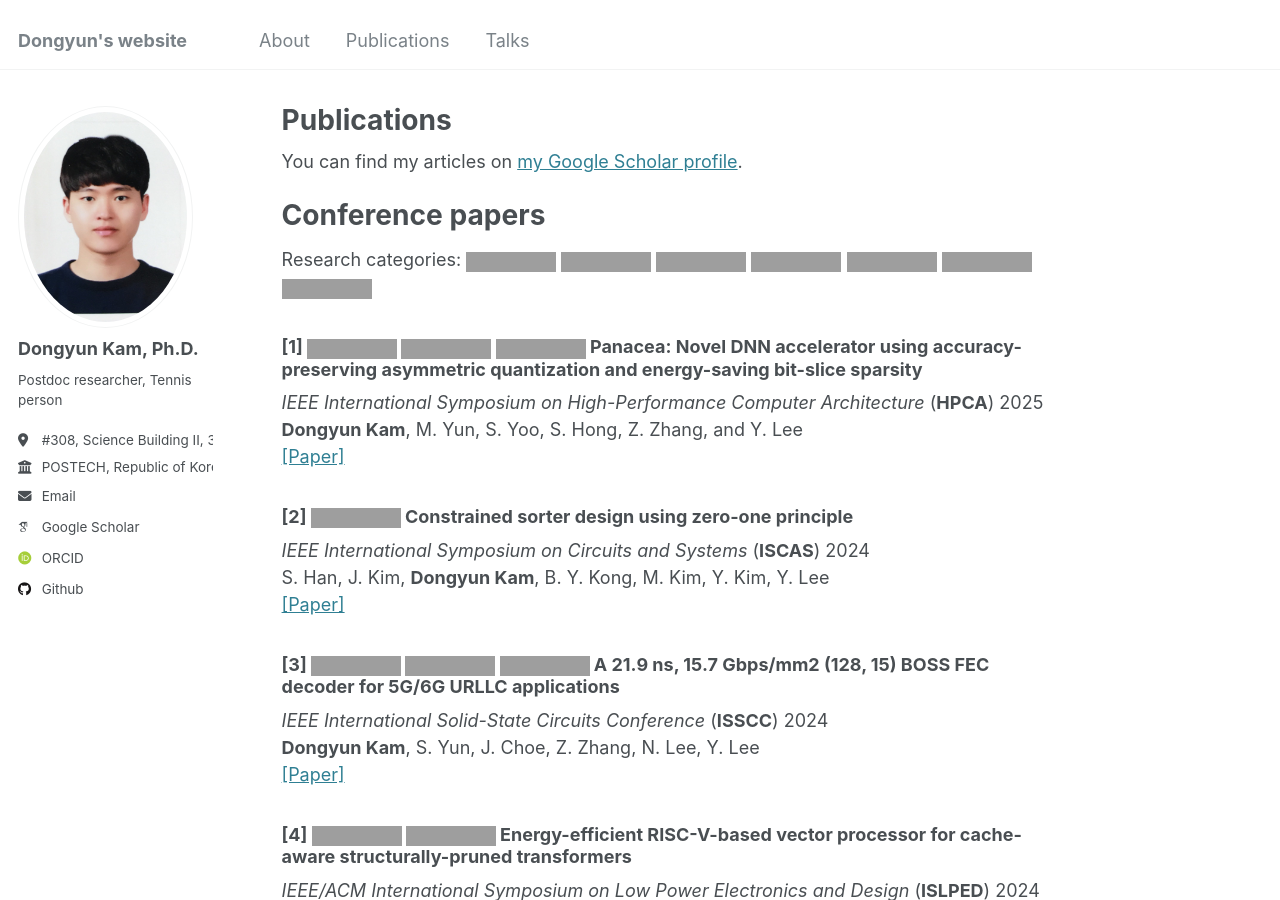
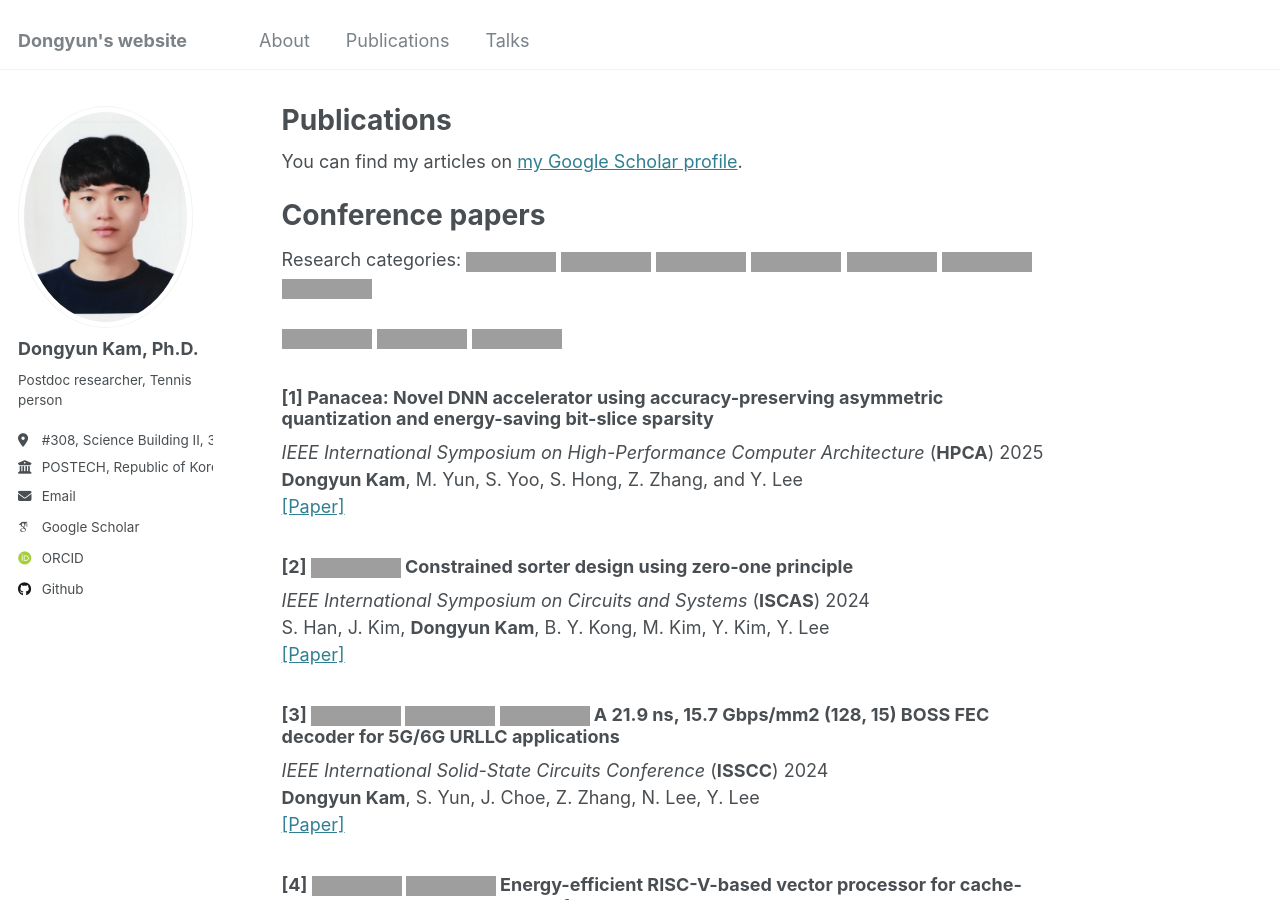
Before and after one commit to Dongyunkam/dongyunkam.github.io, a Jekyll site: the page built from _pages/publications.md, in a window 1280 px wide and 900 px high, cut to the strip 0-900 px from the top of the window. Built offline with Jekyll 4.4.1, drawn with Linux system fonts in a browser that asks for light colours; some web fonts are replaced; some of the changed lines change nothing that is shown; grey boxes are pictures that could not be loaded.

Commit message:
Update publications.md

```diff
--- a/_pages/publications.md
+++ b/_pages/publications.md
@@ -10,7 +10,8 @@ Conference papers
 ======
 Research categories: <img alt="" src="https://img.shields.io/badge/DNN-000000"/> <img alt="" src="https://img.shields.io/badge/Communication-008FC7"/> <img alt="" src="https://img.shields.io/badge/Architecture-68BC71"/> <img src="https://img.shields.io/badge/Framework-A100FF"/> <img alt="" src="https://img.shields.io/badge/ASIC-FF9E0F"/> <img alt="" src="https://img.shields.io/badge/FPGA-A9225C"/> <img alt="" src="https://img.shields.io/badge/GPU-A5915F"/>
 
-### [1] <img alt="" src="https://img.shields.io/badge/DNN-000000"/> <img alt="" src="https://img.shields.io/badge/Architecture-68BC71"/> <img alt="" src="https://img.shields.io/badge/ASIC-FF9E0F"/> Panacea: Novel DNN accelerator using accuracy-preserving asymmetric quantization and energy-saving bit-slice sparsity
+<img alt="" src="https://img.shields.io/badge/DNN-000000"/> <img alt="" src="https://img.shields.io/badge/Architecture-68BC71"/> <img alt="" src="https://img.shields.io/badge/ASIC-FF9E0F"/>
+### [1] Panacea: Novel DNN accelerator using accuracy-preserving asymmetric quantization and energy-saving bit-slice sparsity
 _IEEE International Symposium on High-Performance Computer Architecture_ (**HPCA**) 2025
 **Dongyun Kam**, M. Yun, S. Yoo, S. Hong, Z. Zhang, and Y. Lee
 [[Paper]](https://arxiv.org/abs/2412.10059)
```
